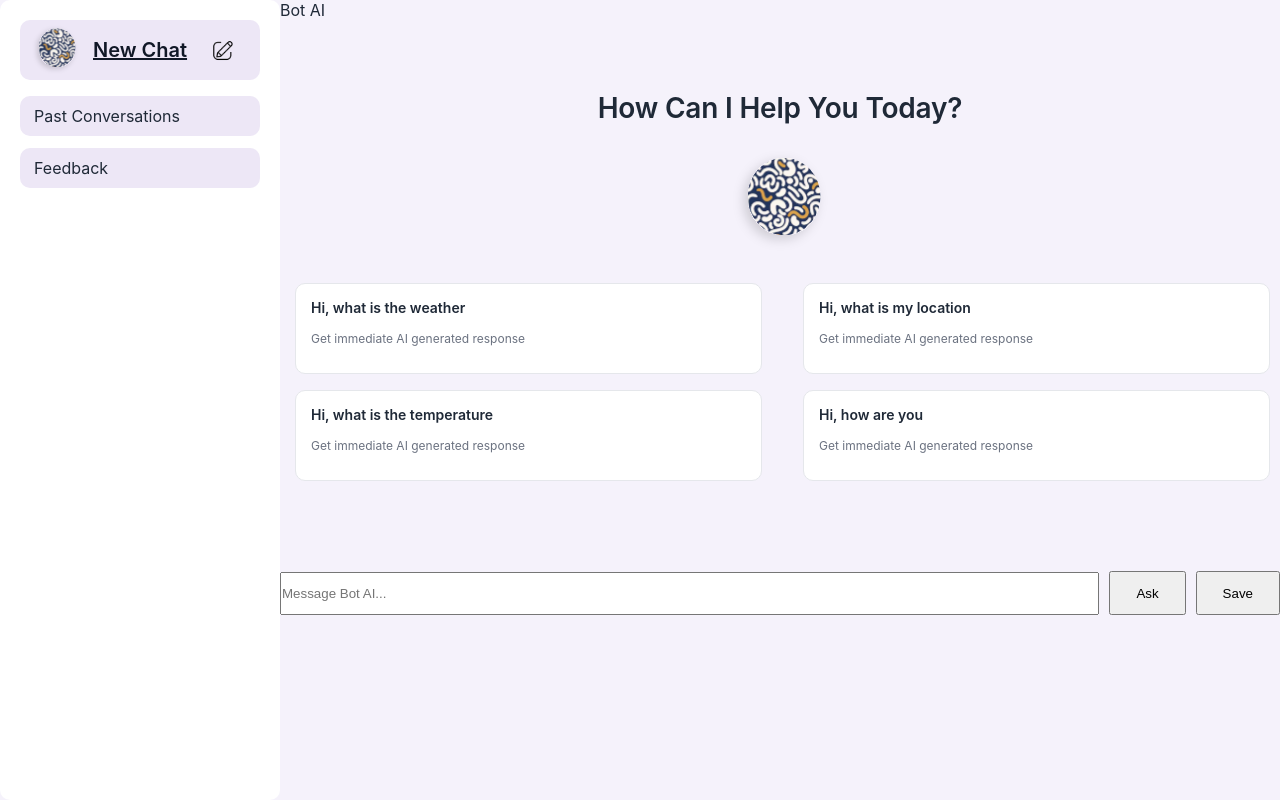
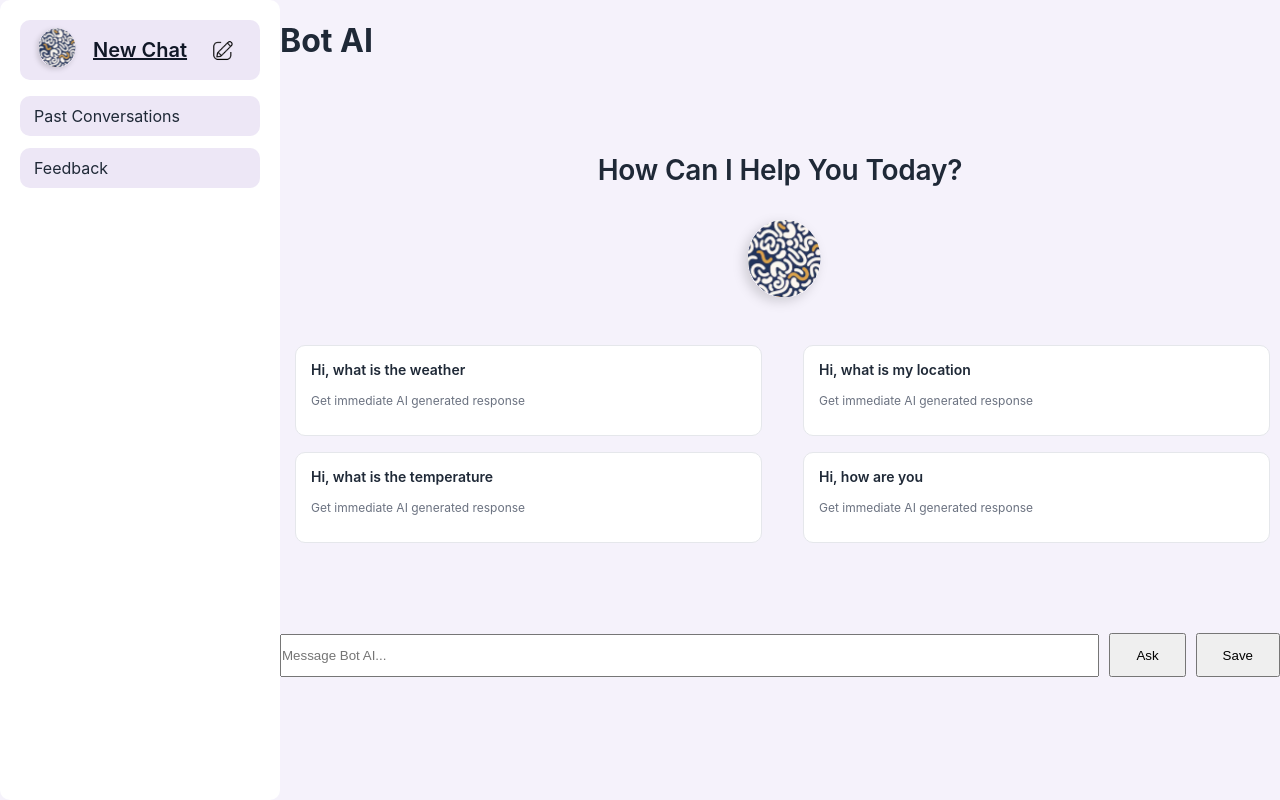
Before and after one commit to DON4198/xbotai, a React (Create React App) app: page / in a window 1280 px wide. Built offline with nearby package versions, Linux system fonts and the light colour scheme.

Commit message:
Fixed the code for 2 failures

```diff
--- a/src/data/StubData.js
+++ b/src/data/StubData.js
@@ -1,5 +1,7 @@
 export const stubResponses = {
   "Hi, what is the weather": "The weather is sunny today.",
   "Hi, what is my location?": "You are currently in your home city.",
-  "Hi, how are you": "I am doing great! How can I help you?"
+  "Hi, how are you": "I am doing great! How can I help you?",
+  "What are RESTful APIs?":
+    "RESTful APIs are designed around the REST (Representational State Transfer) architecture, which uses HTTP requests to access and manipulate data. They follow a stateless, client-server, cacheable communications protocol."
 };
--- a/src/pages/ChatPage.js
+++ b/src/pages/ChatPage.js
@@ -103,9 +103,10 @@
               <span>Bot AI</span>
             </div>
           </header> */}
-          <header>
-                Bot AI
+         <header>
+            <h1>Bot AI</h1>
           </header>
+
 
 
 
```
